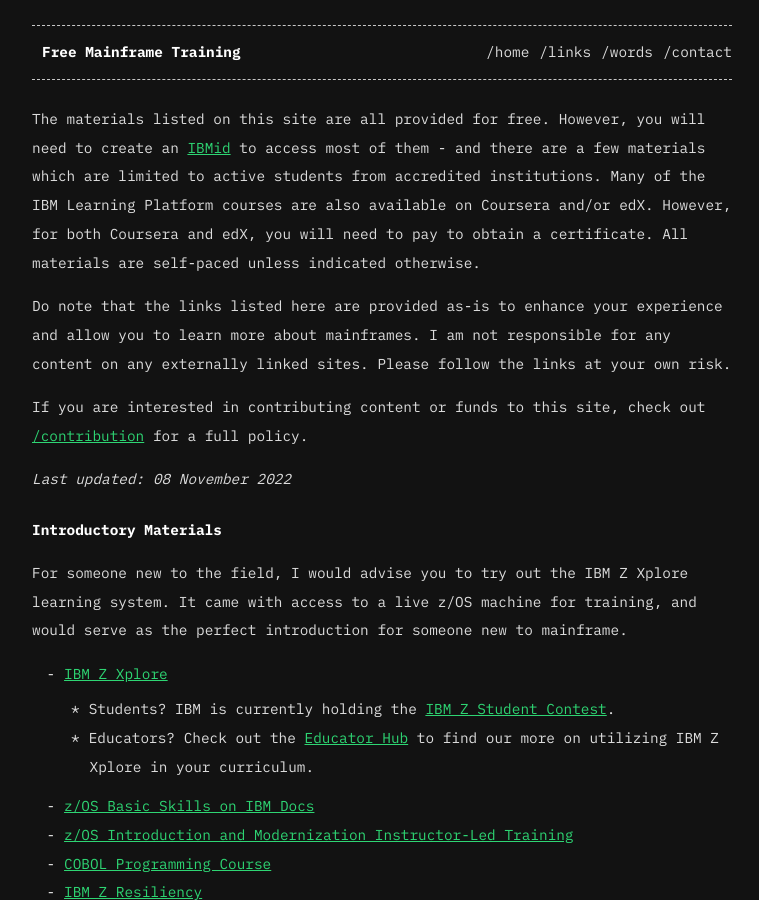
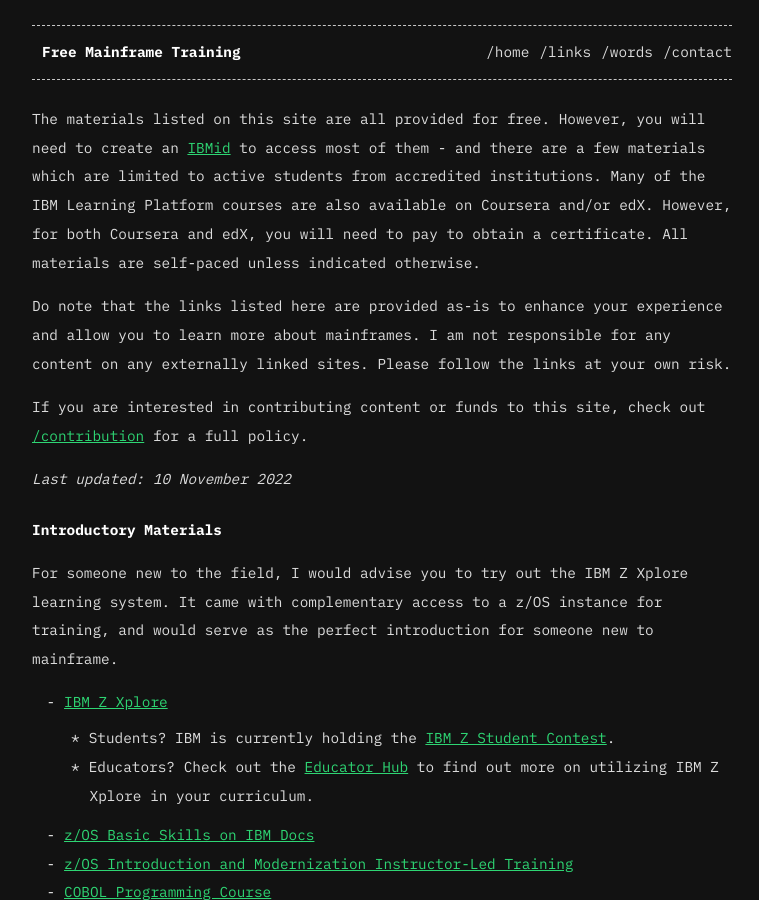
Before and after one commit to tanto259/securitypuppy, a Jekyll site: the page built from pages/training.md, in a window 1280 px wide and 900 px high. Shown: the whole window, without its empty margins (258-1017 px from the left). Built offline with Jekyll 4.4.1, drawn with Linux system fonts in a browser that asks for light colours.

Commit message:
Fix typo and grammar

```diff
--- a/pages/training.md
+++ b/pages/training.md
@@ -14,15 +14,15 @@
 
 If you are interested in contributing content or funds to this site, check out [/contribution]({{ '/contribution' | absolute_url }}) for a full policy.
 
-*Last updated: 08 November 2022*
+*Last updated: 10 November 2022*
 
 ### Introductory Materials
 
-For someone new to the field, I would advise you to try out the IBM Z Xplore learning system. It came with access to a live z/OS machine for training, and would serve as the perfect introduction for someone new to mainframe.
+For someone new to the field, I would advise you to try out the IBM Z Xplore learning system. It came with complementary access to a z/OS instance for training, and would serve as the perfect introduction for someone new to mainframe.
 
 - [IBM Z Xplore](https://www.ibm.com/community/z/talent/get-started/){:target="_blank"}{:rel="noopener noreferrer"}
   * Students? IBM is currently holding the [IBM Z Student Contest](https://www.hackerearth.com/challenges/hackathon/ibm-z-student-contest-2022/){:target="_blank"}{:rel="noopener noreferrer"}.
-  * Educators? Check out the [Educator Hub](https://ibm.biz/educatorhub){:target="_blank"}{:rel="noopener noreferrer"} to find our more on utilizing IBM Z Xplore in your curriculum.
+  * Educators? Check out the [Educator Hub](https://ibm.biz/educatorhub){:target="_blank"}{:rel="noopener noreferrer"} to find out more on utilizing IBM Z Xplore in your curriculum.
 - [z/OS Basic Skills on IBM Docs](https://www.ibm.com/docs/en/zos-basic-skills){:target="_blank"}{:rel="noopener noreferrer"}
 - [z/OS Introduction and Modernization Instructor-Led Training](https://ibm.biz/zOSclass){:target="_blank"}{:rel="noopener noreferrer"}
 - [COBOL Programming Course](https://github.com/openmainframeproject/cobol-programming-course){:target="_blank"}{:rel="noopener noreferrer"}
```
Also changed, not shown: other parts of pages/training.md (+1 -1 lines).
